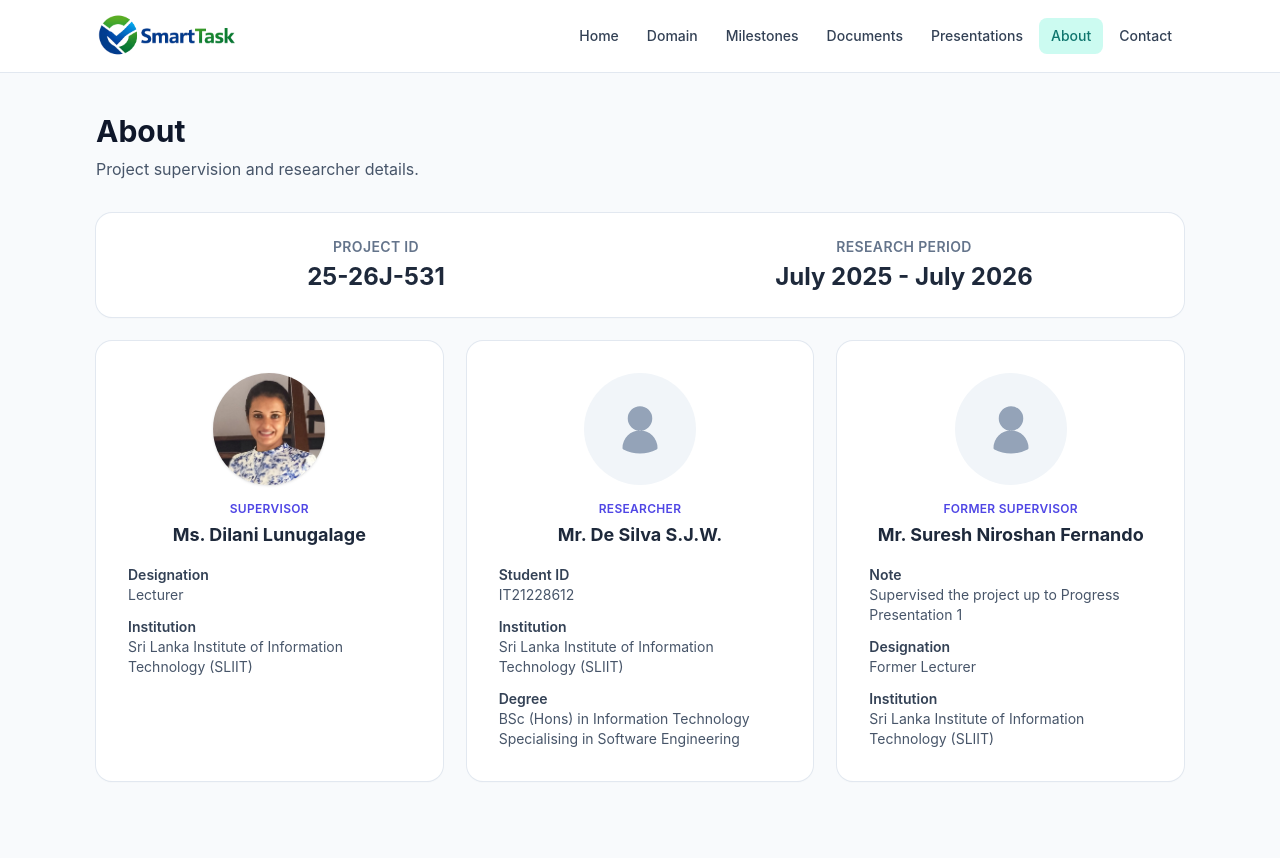
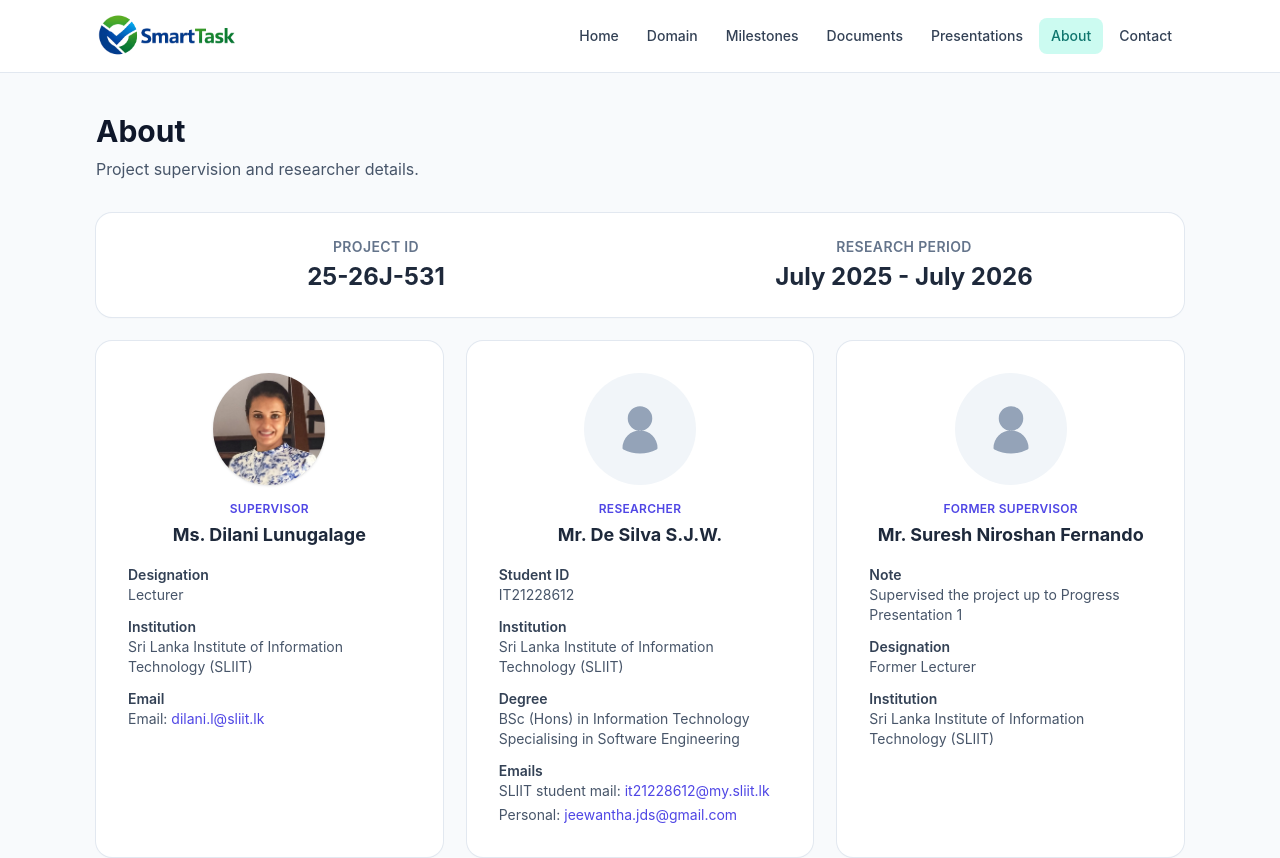
Before and after one commit to IT21228612/SmartTask_Project_Website, a React (Vite) app: page /about in a window 1280 px wide. Shown: the top 858 px of the page. Built offline with nearby package versions, Linux system fonts and the light colour scheme; some icons are missing.

Commit message:
Add email details to About page profiles

```diff
--- a/src/pages/About.jsx
+++ b/src/pages/About.jsx
@@ -23,6 +23,7 @@ const people = [
     name: 'Ms. Dilani Lunugalage',
     designation: 'Lecturer',
     institution: 'Sri Lanka Institute of Information Technology (SLIIT)',
+    emails: [{ label: 'Email', value: 'dilani.l@sliit.lk' }],
     image: <img src={supervisorPhoto} alt="Ms. Dilani Lunugalage" className="h-28 w-28 rounded-full object-cover shadow" />,
   },
   {
@@ -32,6 +33,10 @@ const people = [
     studentId: 'IT21228612',
     institution: 'Sri Lanka Institute of Information Technology (SLIIT)',
     degree: 'BSc (Hons) in Information Technology Specialising in Software Engineering',
+    emails: [
+      { label: 'SLIIT student mail', value: 'it21228612@my.sliit.lk' },
+      { label: 'Personal', value: 'jeewantha.jds@gmail.com' },
+    ],
     image: <UserPlaceholder label="Researcher placeholder avatar" />,
   },
   {
@@ -102,6 +107,18 @@ export default function About() {
                     <dd className="text-slate-600">{person.degree}</dd>
                   </div>
                 )}
+                {person.emails?.length > 0 && (
+                  <div>
+                    <dt className="font-semibold text-slate-700">Email{person.emails.length > 1 ? 's' : ''}</dt>
+                    <dd className="space-y-1 text-slate-600">
+                      {person.emails.map((email) => (
+                        <div key={email.value}>
+                          {email.label}: <a href={`mailto:${email.value}`} className="text-indigo-600 hover:underline">{email.value}</a>
+                        </div>
+                      ))}
+                    </dd>
+                  </div>
+                )}
               </dl>
             </div>
           </article>
```
